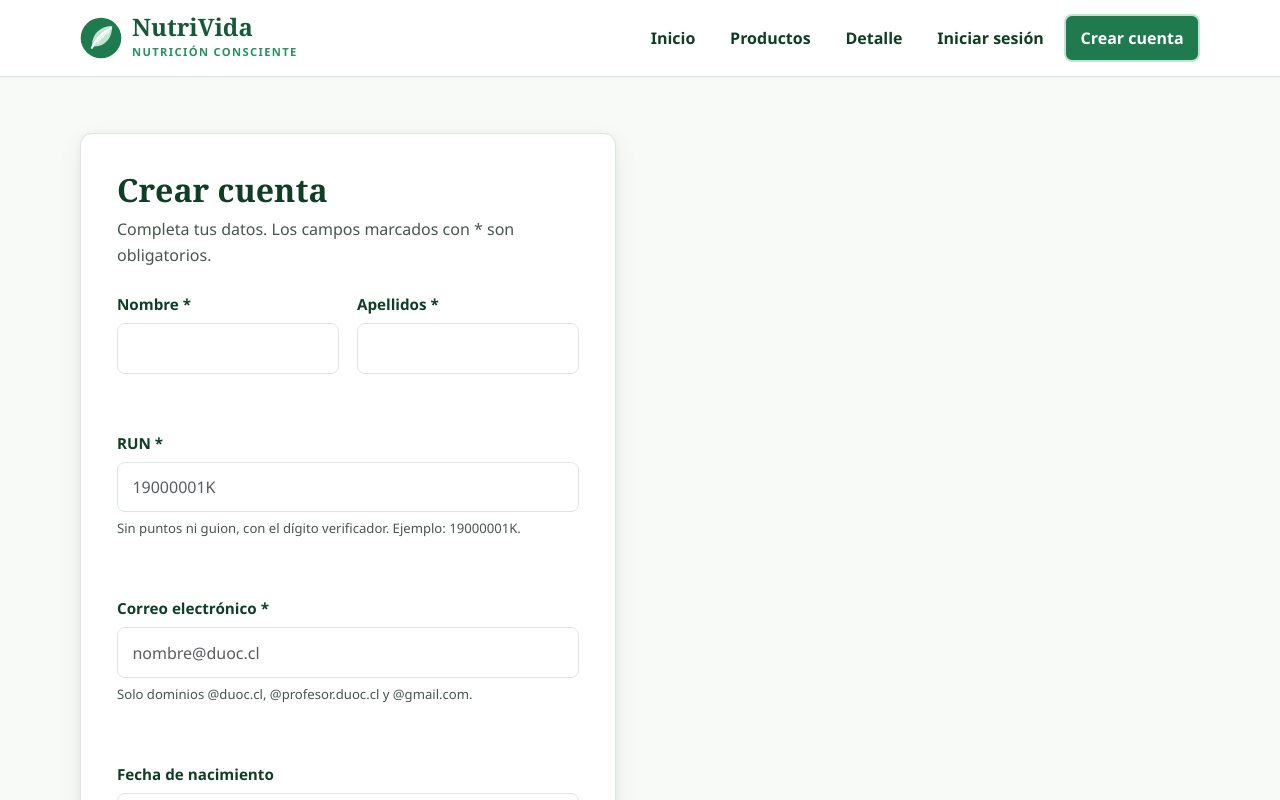
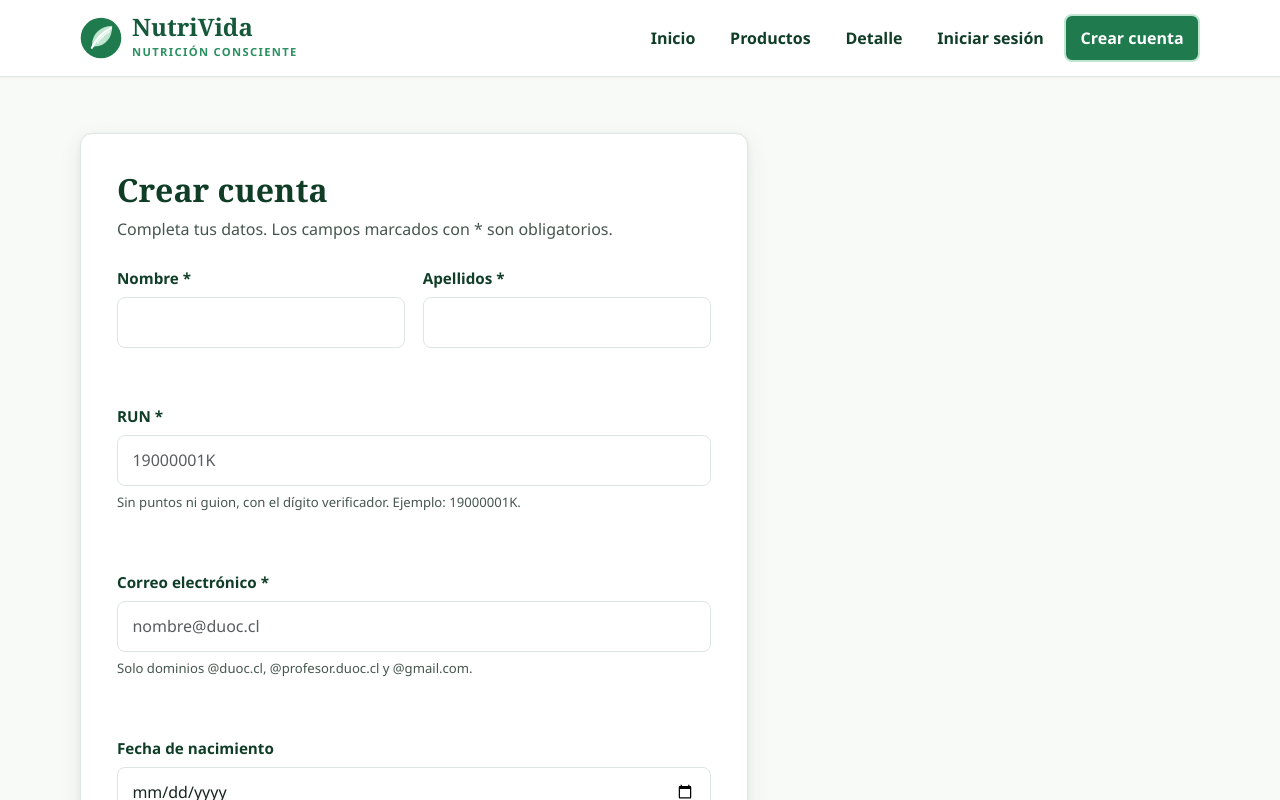
Before and after one commit to mwvv/nutrivida-react, a React (Vite) app: page /registro in a window 1280 px wide. Shown: the top 800 px of the page. Built offline with nearby package versions, Linux system fonts and the light colour scheme.

Commit message:
fix: igualar el ancho de los formularios al diseño original

```diff
--- a/src/styles/estilos.css
+++ b/src/styles/estilos.css
@@ -1164,3 +1164,8 @@ button.navegacion__enlace {
   border-color: var(--rojo-error);
   background-color: #fdf4f3;
 }
+
+.campo .form-control,
+.campo .form-select {
+  width: auto;
+}
```
